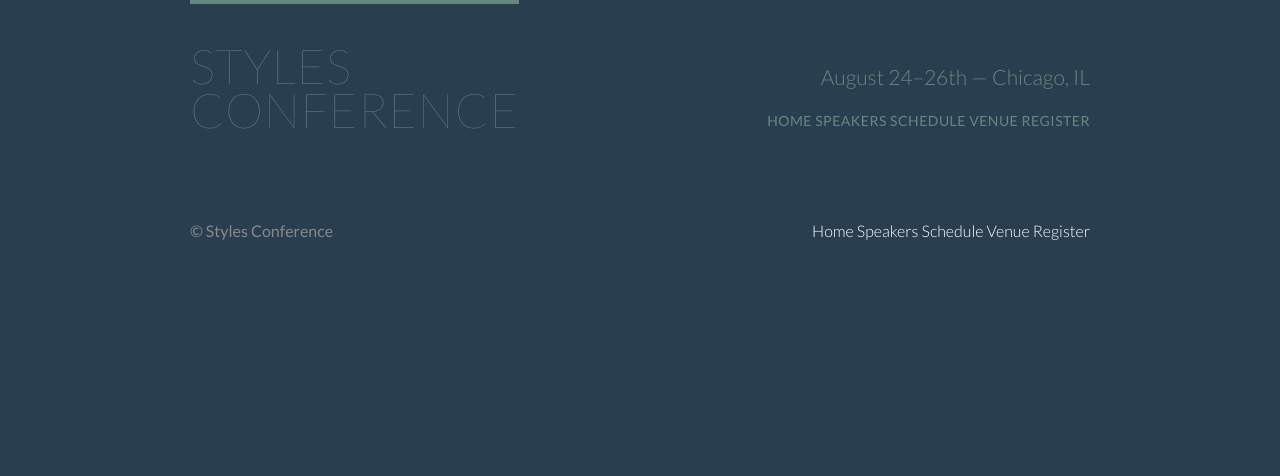
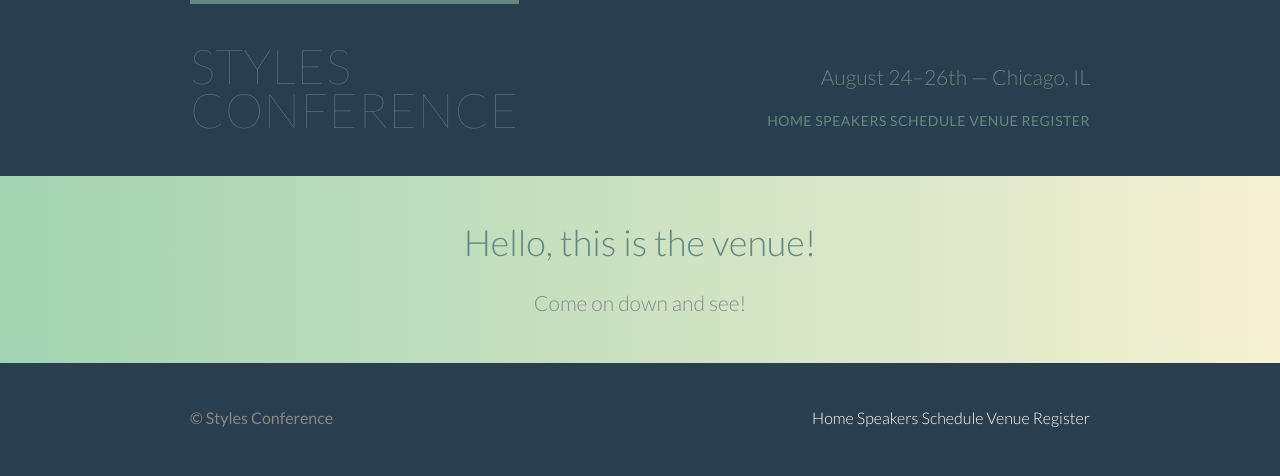
Before and after one commit to DuldR/HTMLShawe, a plain HTML site: page venue.html in a window 1280 px wide. Drawn offline with Linux system fonts and the light colour scheme.

Commit message:
Lesson 7 complete.

```diff
--- a/assets/stylesheets/main.css
+++ b/assets/stylesheets/main.css
@@ -306,3 +306,42 @@ p a {
 .nav {
   text-align: right;
 }
+
+/*
+  ========================================
+  Rows
+  ========================================
+*/
+
+.row {
+  background: #fff;
+  padding: 66px 0 44px 0;
+}
+
+.row,
+.row-alt {
+  min-width: 960px;
+}
+
+.row-alt {
+  background: #cbe2c1;
+  background: -webkit-linear-gradient(to right, #a1d3b0, #f6f1d3);
+  background: -moz-linear-gradient(to right, #a1d3b0, #f6f1d3);
+  background: linear-gradient(to right, #a1d3b0, #f6f1d3);
+  padding: 44px 0 22px 0;
+}
+
+/*
+  ========================================
+  Leads
+  ========================================
+*/
+
+.lead {
+  text-align: center;
+}
+
+.lead p {
+  font-size: 21px;
+  line-height: 33px;
+}
--- a/venue.html
+++ b/venue.html
@@ -32,6 +32,15 @@
 
   </header>
 
+  <!-- Body -->
+
+  <section class="row-alt">
+      <div class="lead container">
+        <h1>Hello, this is the venue!</h1>
+        <p>Come on down and see!</p>
+      </div>
+    </section>
+
   <!-- Footer -->
 
   <footer class="primary-footer container group">
```
Also changed, not shown: index.html (+4 -2 lines), register.html (+9 -0 lines), schedule.html (+9 -0 lines), speakers.html (+9 -0 lines).
